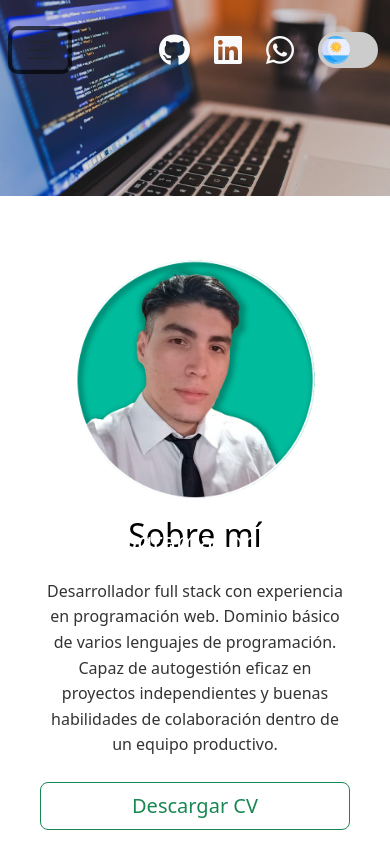
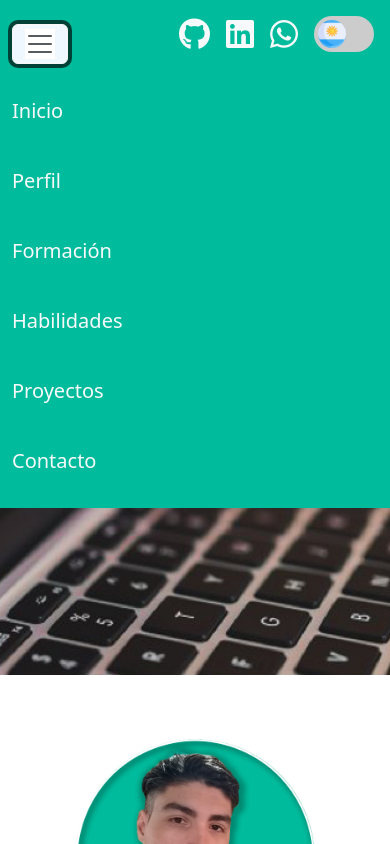
Before and after one commit to Eliseo-Baroni-97/personalpage, a React (Vite) app: page / in a window 390 px wide. Both pictures are taken after a click on the button "Toggle navigation". Shown: the top 844 px of the page. Built offline with nearby package versions, Linux system fonts and the light colour scheme.

Commit message:
Mejora a la responsividad

```diff
--- a/src/App.jsx
+++ b/src/App.jsx
@@ -23,15 +23,15 @@ const App = () => {
       <HeroSection />
       <SectionTitle titleKey="datosPersonales" icon="fa-address-card" />
       <PersonalData />
-      <SectionTitle titleKey="formacion" icon="fa-graduation-cap" />
+      <SectionTitle titleKey="formacion" icon="fa-graduation-cap" id="education"/>
       <Timeline />
-      <SectionTitle titleKey="habilidades" icon="fa-regular fa-star" />
+      <SectionTitle titleKey="habilidades" icon="fa-regular fa-star" id="skills"  />
       <Skills />
-      <SectionTitle titleKey="portafolio" icon="fa-solid fa-briefcase" />
+      <SectionTitle titleKey="portafolio" icon="fa-solid fa-briefcase" id="projects"/>
       <Portfolio />
-      <SectionTitle titleKey="contacto" icon="fa-paper-plane" />
+      <SectionTitle titleKey="contacto" icon="fa-paper-plane"  id="contact"/>
       <Contact />
-      {/* <Footer /> */}
+      <Footer />
     </LanguageProvider>
   );
 };
--- a/src/components/Banner.css
+++ b/src/components/Banner.css
@@ -1,20 +1,17 @@
-.banner {
-  position: relative;
-  display: flex;
-}
 /* Imagen que ocupa todo el espacio sin deformarse */
-
-
 .full-screen-img {
   width: 100vw; /* 100% del ancho de la pantalla */
+  height: auto; /* Ajuste la altura para que no sobrecargue la pantalla */
+  max-height: 100vh; /* Asegura que la altura máxima no sea mayor que el tamaño de la pantalla */
   object-fit: cover; /* Ajusta la imagen sin distorsionarla */
+  object-position: center top; /* Centra la imagen en la parte superior */
 }
 
 /* Contenido centrado sobre la imagen */
 .banner-content {
   position: absolute;
   top: 40%;
-  left: 45%; /* Cambié a 50% para centrar en el eje horizontal */
+  left: 50%;
   transform: translateX(-50%); /* Para asegurar que el contenido esté centrado */
   text-align: center;
   width: 80%; /* Aseguramos que el contenido no ocupe todo el ancho en pantallas grandes */
@@ -23,7 +20,7 @@
 /* Ajuste para pantallas medianas (Tablets) */
 @media (max-width: 768px) {
   .banner-content {
-    top: 60%;
+    top: 50%; /* Baja el contenido un poco */
     width: 90%;
   }
 
@@ -38,8 +35,13 @@
 
 /* Ajuste para pantallas pequeñas (Móviles) */
 @media (max-width: 576px) {
+  .full-screen-img {
+    height: 80vh; /* Ajusta la altura de la imagen para que no ocupe toda la pantalla */
+    object-position: center 20%; /* Baja más la imagen para ver la parte inferior */
+  }
+
   .banner-content {
-    top: 50%;
+    top: 35%; /* Baja el contenido un poco más */
     width: 90%;
   }
 
--- a/src/components/Banner.jsx
+++ b/src/components/Banner.jsx
@@ -6,7 +6,7 @@ const Banner = ({ imageSrc, altText }) => {
   const { t } = useTranslation(); // Usamos el hook de traducción
 
   return (
-    <section className="">
+    <section className="" id="home">
       <img src="/laptop.jpg " alt={altText} className="banner-image full-screen-img"  />
       <div className="banner-content container-fluid d-flex flex-column justify-content-center align-items-center align-items-lg-start px-3 py-5">
       <h1 className="display-4 text-white">{t("nombre")}</h1>
--- a/src/components/Footer.css
+++ b/src/components/Footer.css
@@ -2,5 +2,8 @@
     text-align: center;
     padding: 1rem;
     background-color: #333;
-    color: white;
   }
+
+  footer.footer p {
+    color: rgb(255, 255, 255) !important;
+  }
--- a/src/components/HeroSection.jsx
+++ b/src/components/HeroSection.jsx
@@ -20,7 +20,7 @@ const HeroSection = () => {
   const t = translations[language];
 
   return (
-    <section className="hero-section container-fluid">
+    <section className="hero-section container-fluid" id="profile">
       <div className="row d-flex align-items-center justify-content-center">
 
         {/* Columna de la imagen */}
--- /dev/null
+++ b/src/components/Navbar.css
@@ -0,0 +1,33 @@
+/* Estilo para la barra de navegación */
+.navbar {
+    padding: 1.5rem 0;
+    min-height: 100px;
+    transition: background-color 0.3s ease;
+  }
+
+  /* Estilo para la barra de navegación cuando se hace scroll (pantallas grandes) */
+  .navbar-scrolled {
+    background-color: #00bc9d !important;
+  }
+
+  /* Estilo cuando no se hace scroll (en pantallas grandes) */
+  .bg-transparent {
+    background-color: transparent !important;
+  }
+
+  /* Para pantallas pequeñas, el navbar siempre tiene fondo sólido */
+  @media (max-width: 991px) {
+    .navbar {
+      background-color: #00bc9d !important;  /* Siempre verde en móviles */
+    }
+  }
+
+  /* Estilo para el botón hamburguesa */
+  .navbar-toggler {
+    border-color: #f6f7f6; /* Cambia el color del borde */
+    background-color: aliceblue;
+  }
+
+  .navbar-toggler-icon {
+    background-color: #ffffff; /* Botón hamburguesa blanco */
+  }
--- a/src/components/Navbar.jsx
+++ b/src/components/Navbar.jsx
@@ -1,10 +1,13 @@
-import React, { useEffect, useState } from "react";
-import { useTranslation } from "react-i18next";  // Importamos el hook de i18next
+import React, { useState, useEffect } from "react";
+import { useTranslation } from "react-i18next";
+import { Link } from "react-scroll";
 import LanguageButton from "./LanguageButton";
+import "./Navbar.css"; // Asegúrate de importar el archivo CSS
 
 const Navbar = () => {
-  const { t } = useTranslation(); // Usamos el hook `t` para las traducciones
+  const { t } = useTranslation();
   const [scrolling, setScrolling] = useState(false);
+  const [isOpen, setIsOpen] = useState(false);
 
   useEffect(() => {
     const handleScroll = () => {
@@ -17,47 +20,21 @@ const Navbar = () => {
     };
   }, []);
 
+  const toggleNavbar = () => {
+    setIsOpen(!isOpen);
+  };
+
+  const closeNavbar = () => {
+    setIsOpen(false);
+  };
+
   return (
     <nav
-      className={`navbar navbar-expand-lg fixed-top ${scrolling ? "bg-success" : "bg-transparent"}`}
-      style={{
-        padding: "1.5rem 0",
-        minHeight: "100px",
-        backgroundColor: scrolling ? "#39bb9d" : "transparent",
-      }}
+      className={`navbar navbar-expand-lg fixed-top ${scrolling ? "navbar-scrolled" : "bg-transparent"}`}
     >
       <div className="container-fluid">
-        {/* Botón de colapso para pantallas pequeñas */}
-        <button className="navbar-toggler" type="button" data-bs-toggle="collapse" data-bs-target="#navbarNav" aria-controls="navbarNav" aria-expanded="false" aria-label="Toggle navigation">
-          <span className="navbar-toggler-icon"></span>
-        </button>
-
-        {/* Navbar contenido */}
-        <div className="collapse navbar-collapse" id="navbarNav">
-          <ul className="navbar-nav me-auto d-flex flex-row gap-4">
-            <li className="nav-item">
-              <a className="nav-link text-light fs-5" href="#home">{t("home")}</a>
-            </li>
-            <li className="nav-item">
-              <a className="nav-link text-light fs-5" href="#profile">{t("profile")}</a>
-            </li>
-            <li className="nav-item">
-              <a className="nav-link text-light fs-5" href="#education">{t("education")}</a>
-            </li>
-            <li className="nav-item">
-              <a className="nav-link text-light fs-5" href="#skills">{t("skills")}</a>
-            </li>
-            <li className="nav-item">
-              <a className="nav-link text-light fs-5" href="#projects">{t("projectsLink")}</a>
-            </li>
-            <li className="nav-item">
-              <a className="nav-link text-light fs-5" href="#contact">{t("contact")}</a>
-            </li>
-          </ul>
-        </div>
-
-        {/* Icons de redes sociales */}
-        <div className="d-flex align-items-center gap-4">
+        {/* Redes sociales y cambio de idioma - SIEMPRE FIJOS */}
+        <div className="position-absolute top-0 end-0 d-flex align-items-center gap-3 p-3">
           <a href="https://github.com/Eliseo-Baroni-97?tab=repositories" target="_blank" rel="noopener noreferrer">
             <i className="fa-brands fa-github text-light fa-2xl"></i>
           </a>
@@ -67,7 +44,55 @@ const Navbar = () => {
           <a href="https://api.whatsapp.com/send/?phone=543815123346&text&app_absent=0" target="_blank" rel="noopener noreferrer">
             <i className="fa-brands fa-whatsapp text-light fa-2xl"></i>
           </a>
-          <LanguageButton />  {/* Botón para cambiar idioma */}
+          <LanguageButton />
+        </div>
+
+        {/* Botón hamburguesa */}
+        <button
+          className="navbar-toggler"
+          type="button"
+          onClick={toggleNavbar}
+          aria-controls="navbarNav"
+          aria-expanded={isOpen}
+          aria-label="Toggle navigation"
+        >
+          <span className="navbar-toggler-icon"></span>
+        </button>
+
+        {/* Menú de navegación */}
+        <div className={`collapse navbar-collapse ${isOpen ? "show" : ""}`} id="navbarNav">
+          <ul className="navbar-nav me-auto d-flex flex-column flex-lg-row gap-4 mt-4 mt-lg-0">
+            <li className="nav-item">
+              <Link className="nav-link text-light fs-5" to="home" smooth={true} duration={500} offset={-120} onClick={closeNavbar}>
+                {t("home")}
+              </Link>
+            </li>
+            <li className="nav-item">
+              <Link className="nav-link text-light fs-5" to="profile" smooth={true} duration={500} offset={-120} onClick={closeNavbar}>
+                {t("profile")}
+              </Link>
+            </li>
+            <li className="nav-item">
+              <Link className="nav-link text-light fs-5" to="education" smooth={true} duration={500} offset={-120} onClick={closeNavbar}>
+                {t("education")}
+              </Link>
+            </li>
+            <li className="nav-item">
+              <Link className="nav-link text-light fs-5" to="skills" smooth={true} duration={500} offset={-120} onClick={closeNavbar}>
+                {t("skills")}
+              </Link>
+            </li>
+            <li className="nav-item">
+              <Link className="nav-link text-light fs-5" to="projects" smooth={true} duration={500} offset={-120} onClick={closeNavbar}>
+                {t("projectsLink")}
+              </Link>
+            </li>
+            <li className="nav-item">
+              <Link className="nav-link text-light fs-5" to="contact" smooth={true} duration={500} offset={-120} onClick={closeNavbar}>
+                {t("contact")}
+              </Link>
+            </li>
+          </ul>
         </div>
       </div>
     </nav>
--- a/src/components/SectionTitle.jsx
+++ b/src/components/SectionTitle.jsx
@@ -1,11 +1,11 @@
 import React from "react";
 import { useTranslation } from "react-i18next";
 
-const SectionTitle = ({ titleKey, icon }) => {
+const SectionTitle = ({ titleKey, icon,id}) => {
   const { t } = useTranslation();
 
   return (
-    <div className=" d-flex align-items-center mb-2 px-sm-0 px-md-0 px-lg-5 ">
+    <div className=" d-flex align-items-center mb-2 px-sm-0 px-md-0 px-lg-5 " id={id}>
       <div className="p-1">
         <i className={`fa-solid ${icon} fa-xl`}></i>
       </div>
```
